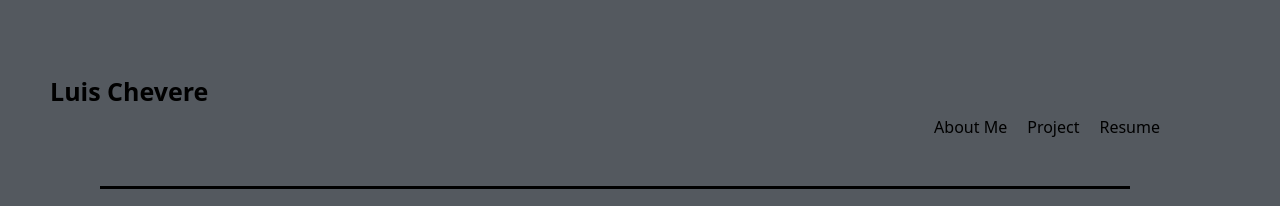
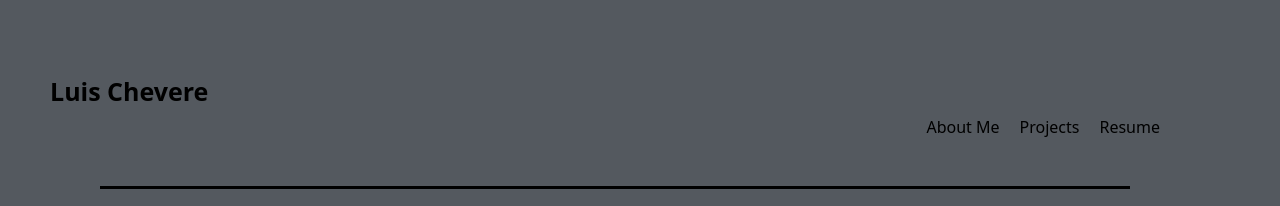
Before and after one commit to LuisChevere/portfolio-react, a React (Create React App) app: page / in a window 1280 px wide. Shown: the top 206 px of the page. Built offline with nearby package versions, Linux system fonts and the light colour scheme.

Commit message:
updated connection to projects

```diff
--- a/src/components/Header.js
+++ b/src/components/Header.js
@@ -10,8 +10,8 @@ export default function Header() {
           <a href="#about" className="mr-5 hover:text-white">
             About Me
           </a>
-          <a href="#projects" className="mr-5 hover:text-white">
-            Project
+          <a href="#project" className="mr-5 hover:text-white">
+            Projects
           </a>
           <a href="#resume" className="mr-5 hover:text-white">
             Resume
```
